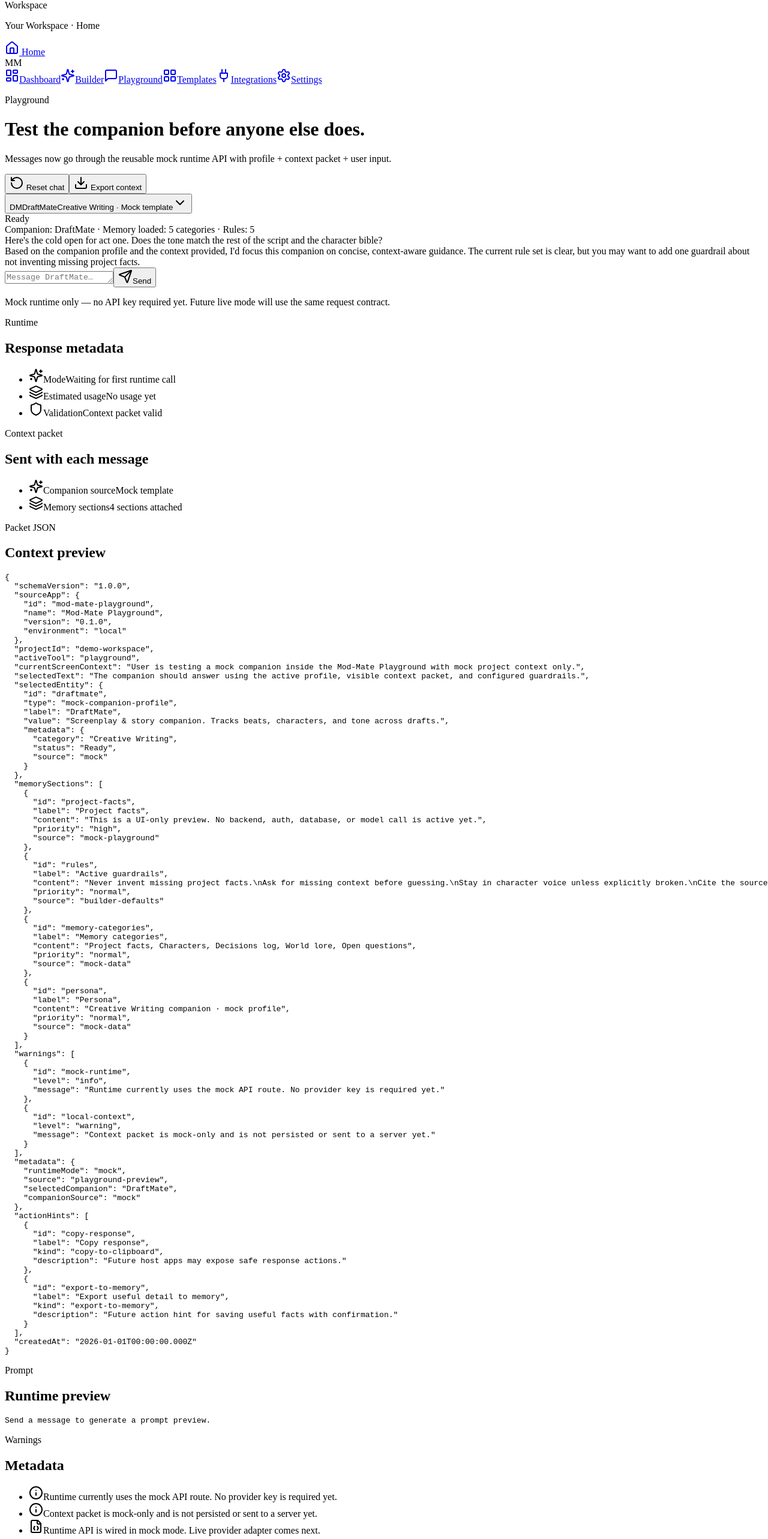
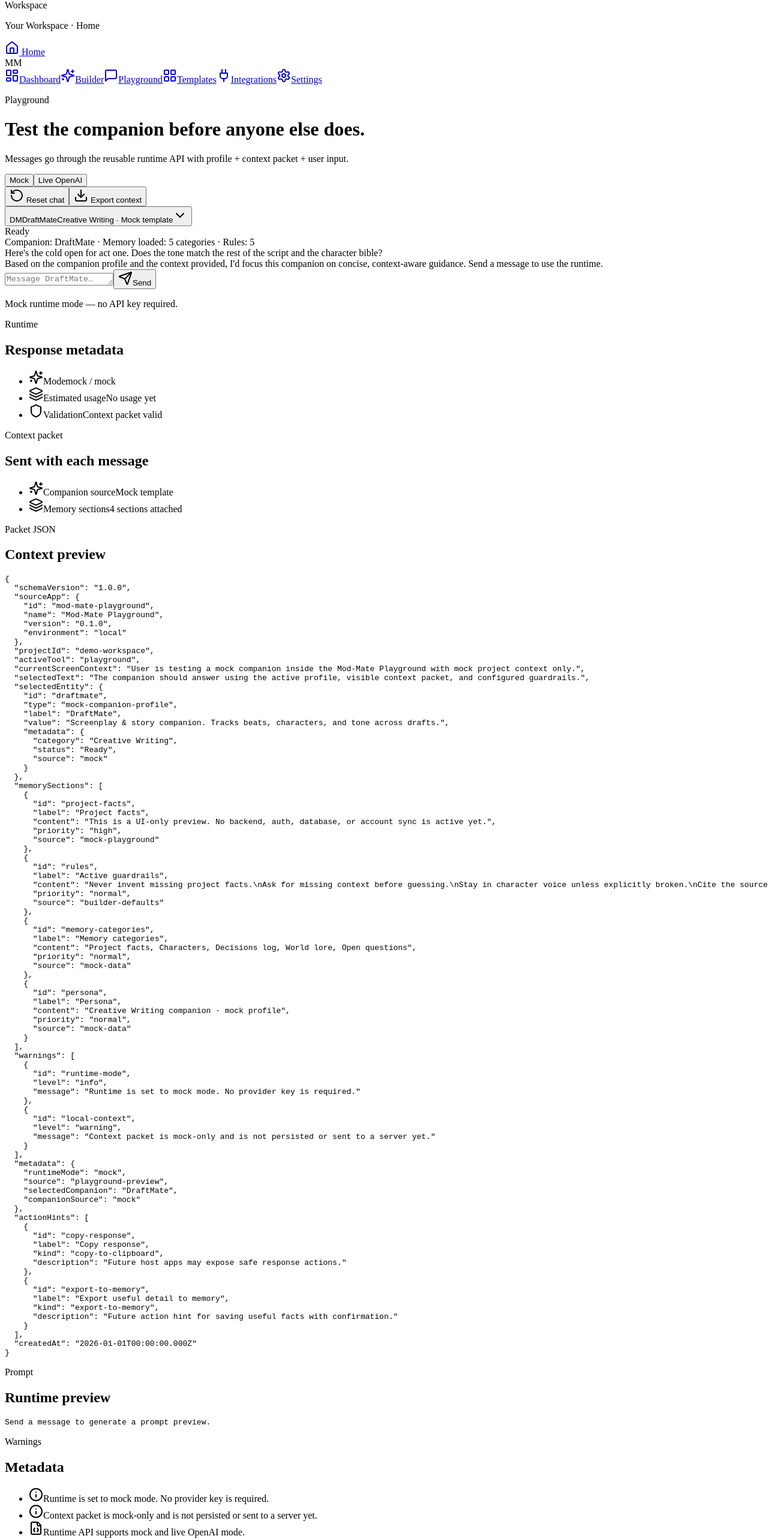
Before and after one commit to KingCarni/Mod-Mate, a Next.js app: page /Playground in a window 1280 px wide. Shown: the part 234-2800 px from the top of the page at 60% size. Built offline with nearby package versions, Linux system fonts and the light colour scheme.

Commit message:
Add mock live runtime mode switch in playground

```diff
--- a/src/pages/Playground.tsx
+++ b/src/pages/Playground.tsx
@@ -39,6 +39,8 @@ type ChatMessage = {
   role: "system" | "user" | "assistant";
   content: string;
 };
+
+type RuntimeModeSelection = "mock" | "live";
 
 type PlaygroundCompanion = {
   id: string;
@@ -121,7 +123,7 @@ const createRuntimeProfile = (companion: PlaygroundCompanion): CompanionProfile
   return createCompanionProfile({
     id: companion.id,
     name: companion.name,
-    description: companion.description ?? `${companion.category} companion for mock playground testing.`,
+    description: companion.description ?? `${companion.category} companion for playground testing.`,
     category: normalizeCategory(companion.category),
     role: `${companion.category} companion`,
     tone: getMockTone(companion.category),
@@ -167,13 +169,13 @@ const createInitialMessages = (companion: PlaygroundCompanion): ChatMessage[] =>
       role: "assistant",
       content:
         companion.source === "local"
-          ? `Using your saved local profile for ${companion.name}, I would check the current scene against its configured role, tone, memory categories, and guardrails. (Mock response — no real model call.)`
-          : "Based on the companion profile and the context provided, I'd focus this companion on concise, context-aware guidance. The current rule set is clear, but you may want to add one guardrail about not inventing missing project facts.",
+          ? `Using your saved local profile for ${companion.name}, I would check the current scene against its configured role, tone, memory categories, and guardrails. (Starter message — send a message to use the runtime.)`
+          : "Based on the companion profile and the context provided, I'd focus this companion on concise, context-aware guidance. Send a message to use the runtime.",
     },
   ];
 };
 
-const createMockContextPacket = (companion: PlaygroundCompanion): ContextPacket => {
+const createMockContextPacket = (companion: PlaygroundCompanion, runtimeMode: RuntimeModeSelection): ContextPacket => {
   const rules = getCompanionRules(companion);
   const memoryLabels = getCompanionMemoryLabels(companion);
   const persona = companion.profile?.persona;
@@ -210,8 +212,8 @@ const createMockContextPacket = (companion: PlaygroundCompanion): ContextPacket
         label: "Project facts",
         content:
           companion.source === "local"
-            ? "This playground is using a saved local Builder profile. No backend, auth, database, or model call is active yet."
-            : "This is a UI-only preview. No backend, auth, database, or model call is active yet.",
+            ? "This playground is using a saved local Builder profile. No backend, auth, database, or account sync is active yet."
+            : "This is a UI-only preview. No backend, auth, database, or account sync is active yet.",
         priority: "high",
         source: companion.source === "local" ? "local-builder-draft" : "mock-playground",
       },
@@ -241,9 +243,12 @@ const createMockContextPacket = (companion: PlaygroundCompanion): ContextPacket
     ],
     warnings: [
       {
-        id: "mock-runtime",
+        id: "runtime-mode",
         level: "info",
-        message: "Runtime currently uses the mock API route. No provider key is required yet.",
+        message:
+          runtimeMode === "live"
+            ? "Runtime is set to live OpenAI mode. OPENAI_API_KEY must be configured server-side."
+            : "Runtime is set to mock mode. No provider key is required.",
       },
       {
         id: companion.source === "local" ? "local-draft" : "local-context",
@@ -255,7 +260,7 @@ const createMockContextPacket = (companion: PlaygroundCompanion): ContextPacket
       },
     ],
     metadata: {
-      runtimeMode: "mock",
+      runtimeMode,
       source: "playground-preview",
       selectedCompanion: companion.name,
       companionSource: companion.source,
@@ -288,6 +293,7 @@ const Playground = () => {
   const [messages, setMessages] = useState<ChatMessage[]>(() => createInitialMessages(mockCompanionOptions[0]));
   const [draft, setDraft] = useState("");
   const [loadNotice, setLoadNotice] = useState<string | null>(null);
+  const [runtimeMode, setRuntimeMode] = useState<RuntimeModeSelection>("mock");
   const [isSending, setIsSending] = useState(false);
   const [runtimeResult, setRuntimeResult] = useState<CompanionRuntimeResponse | null>(null);
   const [runtimeError, setRuntimeError] = useState<string | null>(null);
@@ -298,7 +304,7 @@ const Playground = () => {
     [localCompanion],
   );
 
-  const contextPacket = useMemo(() => createMockContextPacket(selected), [selected]);
+  const contextPacket = useMemo(() => createMockContextPacket(selected, runtimeMode), [selected, runtimeMode]);
   const contextValidation = validateContextPacket(contextPacket);
   const contextJson = stringifyContextPacket(contextPacket);
 
@@ -349,8 +355,8 @@ const Playground = () => {
           contextPacket,
           message: userMsg.content,
           history: messages.filter((message) => message.role !== "system"),
-          mode: "mock",
-          provider: "mock",
+          mode: runtimeMode,
+          provider: runtimeMode === "live" ? "openai" : "mock",
         }),
       });
 
@@ -412,6 +418,12 @@ const Playground = () => {
     setOpen(false);
   };
 
+  const switchRuntimeMode = (nextMode: RuntimeModeSelection) => {
+    setRuntimeMode(nextMode);
+    setRuntimeResult(null);
+    setRuntimeError(null);
+  };
+
   return (
     <AppShell>
       <div data-testid="playground-page" className="space-y-6">
@@ -422,7 +434,7 @@ const Playground = () => {
               Test the companion before anyone else does.
             </h1>
             <p className="text-sm text-muted-foreground mt-2 max-w-2xl">
-              Messages now go through the reusable mock runtime API with profile + context packet + user input.
+              Messages go through the reusable runtime API with profile + context packet + user input.
             </p>
             {loadNotice && (
               <p className="mt-2 text-xs text-muted-foreground" data-testid="playground-load-notice">
@@ -432,6 +444,28 @@ const Playground = () => {
           </div>
 
           <div className="flex flex-wrap items-center gap-2">
+            <div className="inline-flex rounded-full border border-border bg-white p-1" data-testid="runtime-mode-toggle">
+              <button
+                type="button"
+                onClick={() => switchRuntimeMode("mock")}
+                className={`rounded-full px-3 py-1.5 text-xs font-medium ${
+                  runtimeMode === "mock" ? "bg-primary text-primary-foreground" : "text-muted-foreground hover:text-foreground"
+                }`}
+                data-testid="runtime-mode-mock"
+              >
+                Mock
+              </button>
+              <button
+                type="button"
+                onClick={() => switchRuntimeMode("live")}
+                className={`rounded-full px-3 py-1.5 text-xs font-medium ${
+                  runtimeMode === "live" ? "bg-primary text-primary-foreground" : "text-muted-foreground hover:text-foreground"
+                }`}
+                data-testid="runtime-mode-live"
+              >
+                Live OpenAI
+              </button>
+            </div>
             <button
               type="button"
               onClick={reset}
@@ -450,6 +484,18 @@ const Playground = () => {
             </button>
           </div>
         </div>
+
+        {runtimeMode === "live" && (
+          <div className="rounded-2xl border border-accent-ochre/50 bg-accent-ochre/10 px-5 py-4 flex items-start gap-3" data-testid="live-mode-notice">
+            <Info className="h-5 w-5 text-accent-ochre shrink-0 mt-0.5" />
+            <div>
+              <p className="text-sm font-semibold">Live mode uses your server-side OpenAI key</p>
+              <p className="text-sm text-muted-foreground">
+                Add OPENAI_API_KEY to .env.local and restart the dev server. The key is never sent to the browser.
+              </p>
+            </div>
+          </div>
+        )}
 
         {runtimeError && (
           <div className="rounded-2xl border border-secondary/40 bg-secondary/10 px-5 py-4 flex items-start gap-3" data-testid="runtime-error">
@@ -513,8 +559,8 @@ const Playground = () => {
                   </div>
                 )}
               </div>
-              <Badge tone={selected.source === "local" ? "sage" : "neutral"} data-testid="playground-status">
-                {selected.status}
+              <Badge tone={runtimeMode === "live" ? "sage" : selected.source === "local" ? "sage" : "neutral"} data-testid="playground-status">
+                {runtimeMode === "live" ? "LIVE" : selected.status}
               </Badge>
             </div>
 
@@ -588,7 +634,9 @@ const Playground = () => {
                 </button>
               </div>
               <p className="mt-2 text-[11px] text-muted-foreground">
-                Mock runtime only — no API key required yet. Future live mode will use the same request contract.
+                {runtimeMode === "live"
+                  ? "Live OpenAI mode — requires OPENAI_API_KEY server-side."
+                  : "Mock runtime mode — no API key required."}
               </p>
             </div>
           </div>
@@ -601,7 +649,7 @@ const Playground = () => {
                   <span>
                     <span className="block font-medium">Mode</span>
                     <span className="text-muted-foreground text-xs">
-                      {runtimeResult ? `${runtimeResult.mode} / ${runtimeResult.provider}` : "Waiting for first runtime call"}
+                      {runtimeResult ? `${runtimeResult.mode} / ${runtimeResult.provider}` : `${runtimeMode} / ${runtimeMode === "live" ? "openai" : "mock"}`}
                     </span>
                   </span>
                 </li>
@@ -611,7 +659,7 @@ const Playground = () => {
                     <span className="block font-medium">Estimated usage</span>
                     <span className="text-muted-foreground text-xs">
                       {runtimeResult
-                        ? `${runtimeResult.usage.estimatedPromptTokens} prompt tokens · ${runtimeResult.usage.estimatedResponseTokens} response tokens`
+                        ? `${runtimeResult.usage.estimatedPromptTokens} prompt tokens · ${runtimeResult.usage.estimatedResponseTokens} response tokens${runtimeResult.usage.model ? ` · ${runtimeResult.usage.model}` : ""}`
                         : "No usage yet"}
                     </span>
                   </span>
@@ -677,7 +725,7 @@ const Playground = () => {
                 ))}
                 <li className="flex items-start gap-2">
                   <FileJson className="h-3.5 w-3.5 mt-0.5" />
-                  Runtime API is wired in mock mode. Live provider adapter comes next.
+                  Runtime API supports mock and live OpenAI mode.
                 </li>
               </ul>
             </SectionCard>
```
